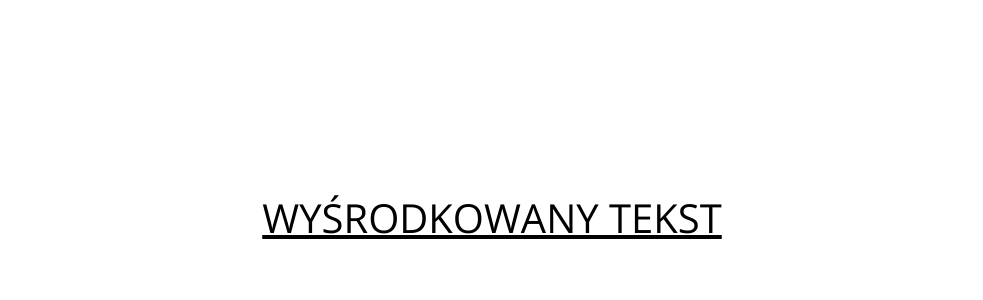
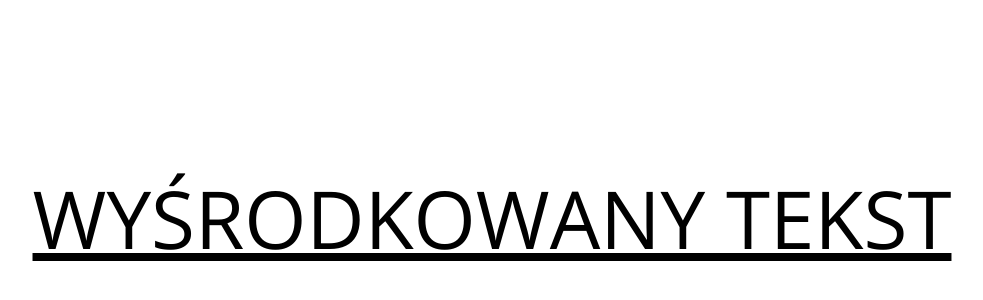
Before and after one commit to Lagertha14/testowe-repozytorium, a plain HTML site: page index.html in a window 1280 px wide. Shown: the part 182-482 px from the top of the page, without its empty margins (148-1131 px from the left). Drawn offline with nearby package versions, Linux system fonts and the light colour scheme.

Commit message:
zmiana font size

```diff
--- a/style.css
+++ b/style.css
@@ -9,6 +9,6 @@ p{
     padding-bottom: 50vh; */
     text-transform: uppercase;
     font-family: 'Open Sans', sans-serif;
-    font-size: 5vh;
+    font-size: 10vh;
     text-decoration: underline;
 }
```
